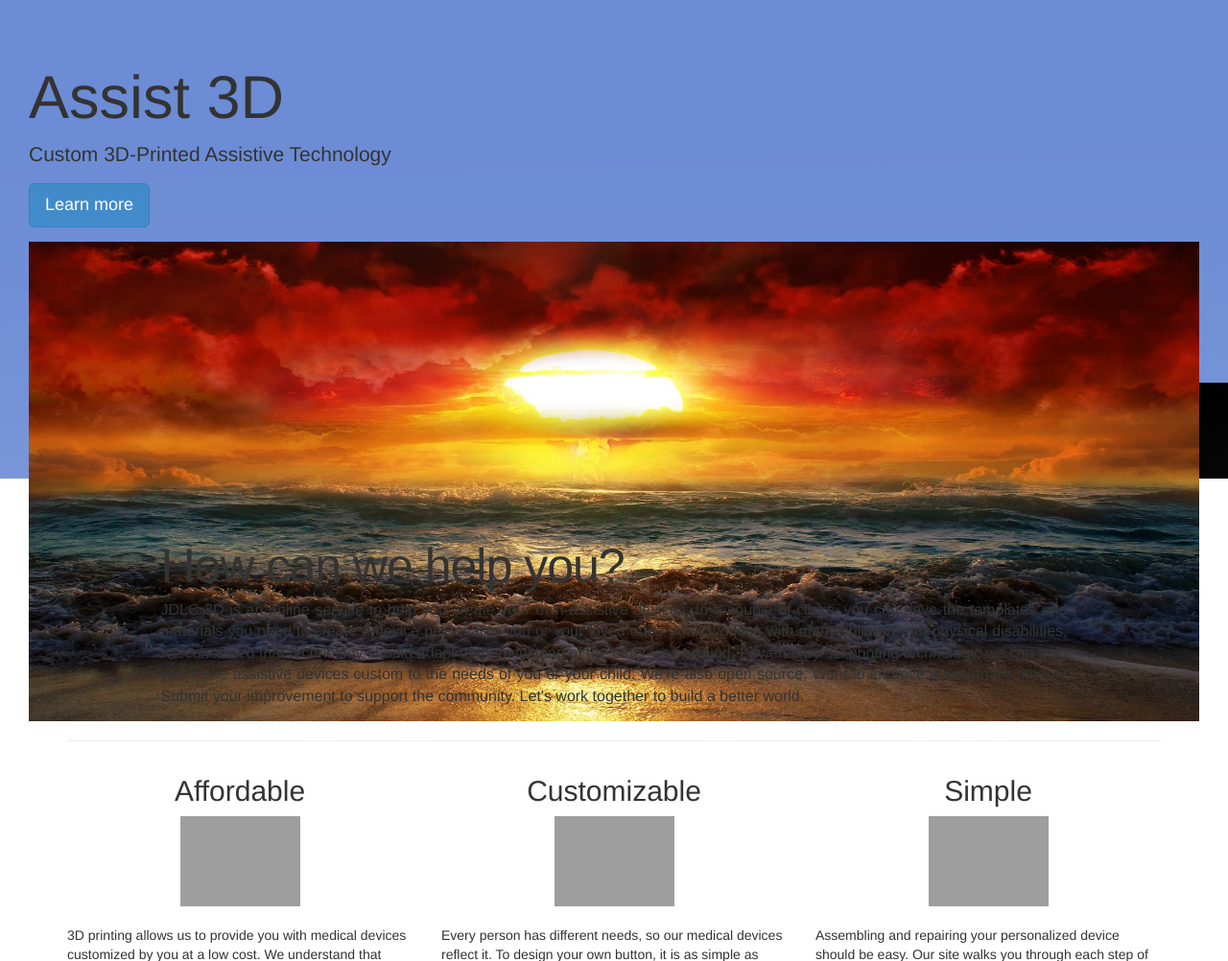
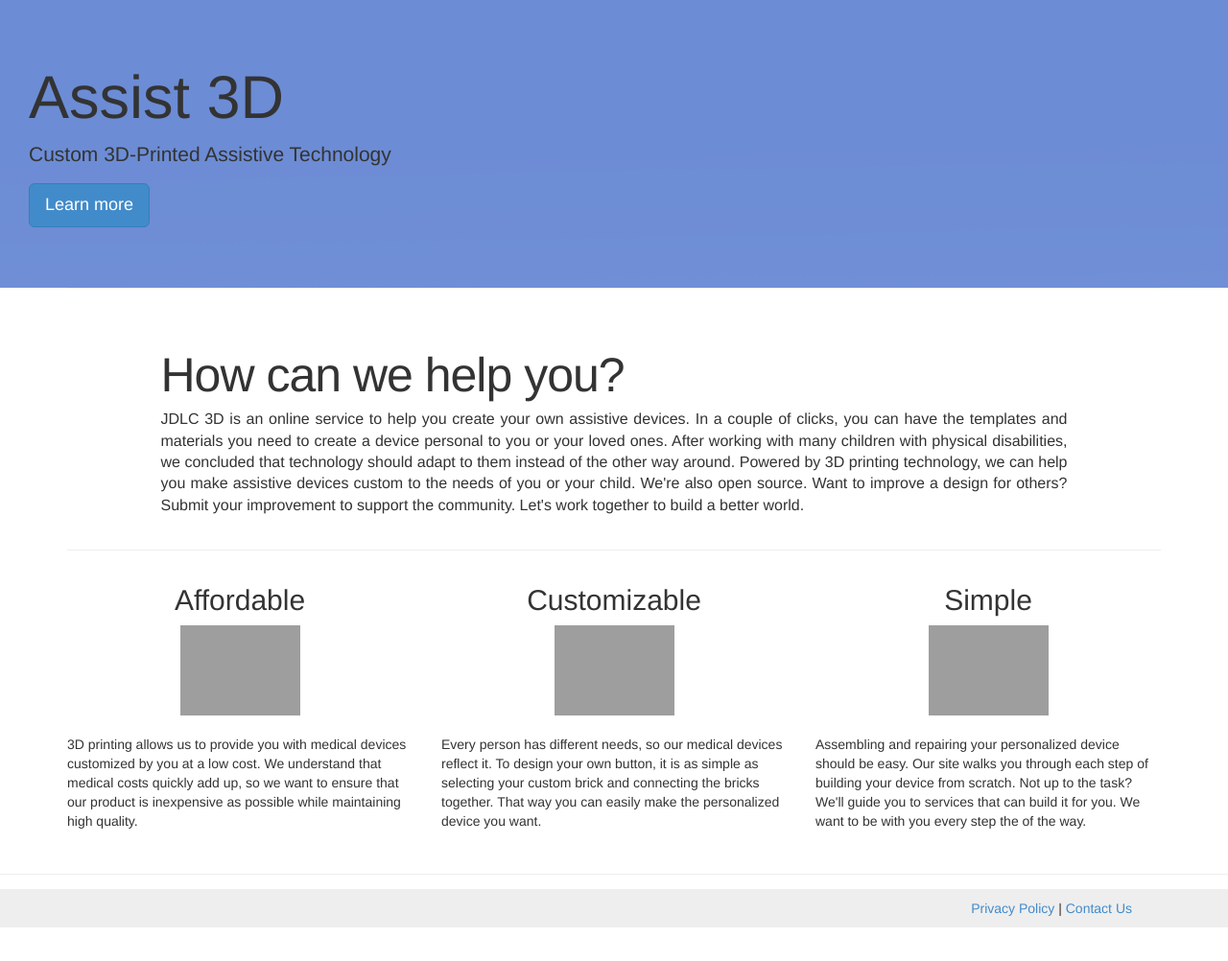
Before and after one commit to jljohnlu/JDLC_Website, a PHP site: page /home.php in a window 1280 px wide. Shown: the part 82-1084 px from the top of the page at 96% size. After the commit the page ends 1049 px from the top, so only its background shows below. Run offline with PHP 8.4, Linux system fonts and the light colour scheme; some libraries are stand-ins or nearby versions; grey boxes are pictures that could not be loaded.

Commit message:
new graphics

```diff
--- a/home.php
+++ b/home.php
@@ -47,7 +47,6 @@
   <h1>Assist 3D</h1>
   <p>Custom 3D-Printed Assistive Technology</p>
   <p><a class="btn btn-primary btn-lg" role="button">Learn more</a></p>
-  <img src="images/banner_temporary3.jpg" style="width: 100%; height: auto; max-height: 500px;">
 </div>
 
 
```
